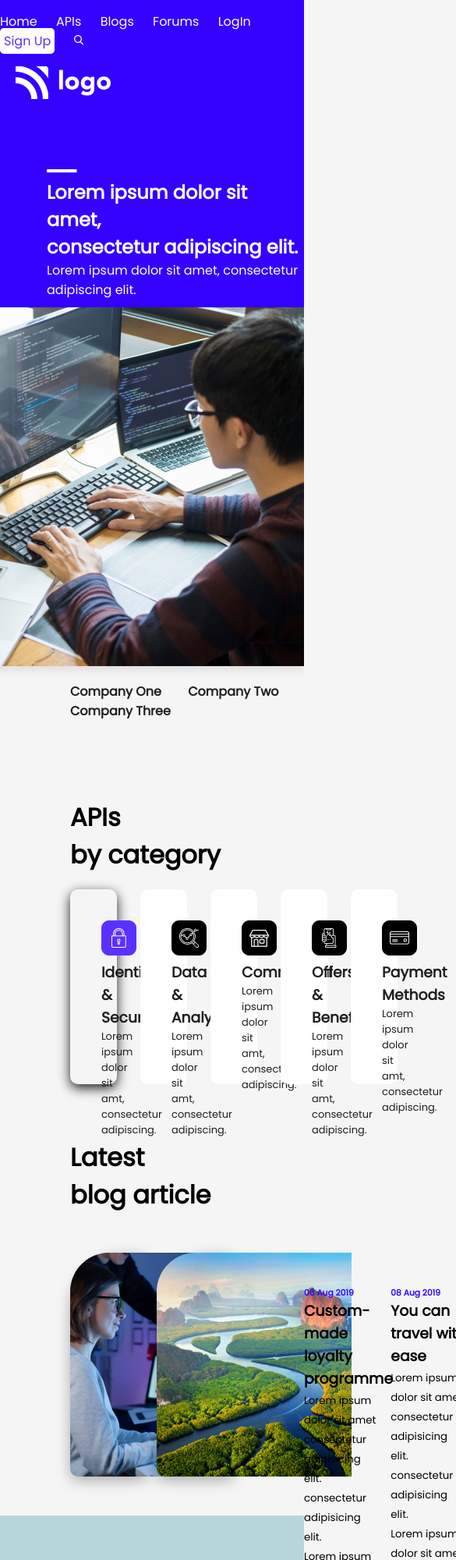
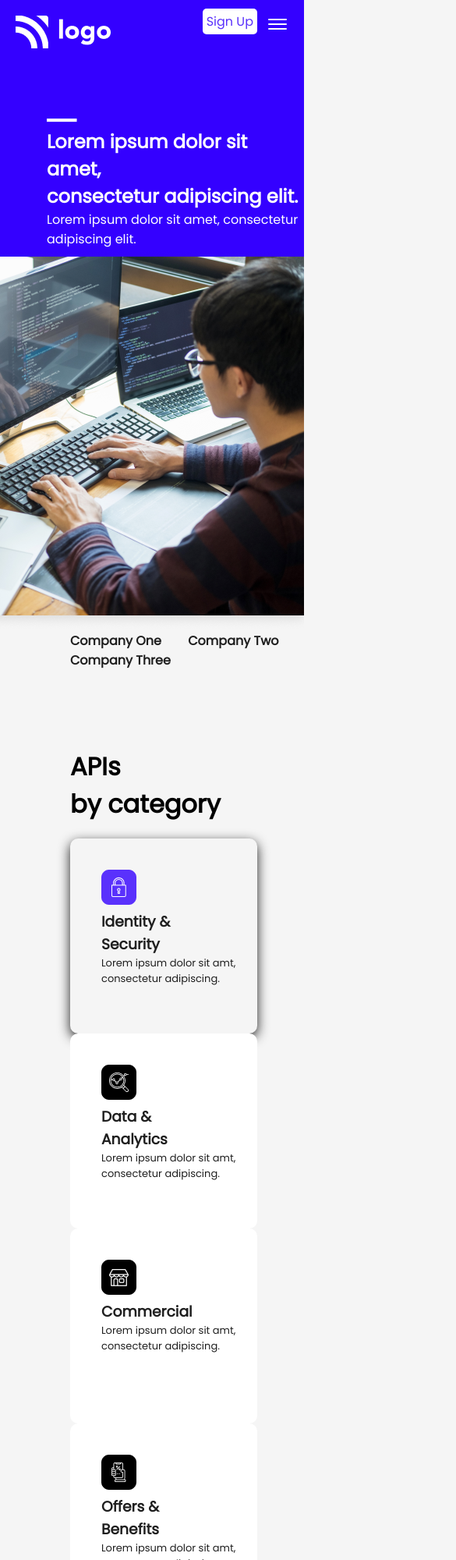
Before and after one commit to Ravikr973161/Api-blog-landing-page, a plain HTML site: page index.html in a window 390 px wide. Shown: the top 2000 px of the page at 78% size, 585 px wide, since content can reach past the window. Drawn offline with nearby package versions, Linux system fonts and the light colour scheme.

Commit message:
media query addded

```diff
--- a/index.html
+++ b/index.html
@@ -19,6 +19,7 @@
             <a class="nav-item">Forums</a>
             <a class="nav-item">LogIn</a>
             <a class="nav-item-active">Sign Up</a>
+            <ion-icon class="nav-item mob-menu" name="menu-outline"></ion-icon>
             <svg class="nav-item" width="13" height="13" viewBox="0 0 13 13" fill="none" xmlns="http://www.w3.org/2000/svg">
             <path fill-rule="evenodd" clip-rule="evenodd" d="M8.85903 8.24401L11.816 11.321L11.815 11.322C11.991 11.4877 12.0614 11.7369 11.9982 11.9703C11.9349 12.2036 11.7483 12.3831 11.5127 12.4372C11.2771 12.4914 11.0308 12.4113 10.872 12.229L7.89103 9.12901C7.04998 9.72236 6.04531 10.0397 5.01603 10.037C2.66419 10.0372 0.627975 8.40344 0.118589 6.10743C-0.390797 3.81142 0.763438 1.46979 2.89472 0.475412C5.02599 -0.518963 7.56198 0.100953 8.99418 1.96641C10.4264 3.83187 10.3702 6.44192 8.85903 8.24401ZM8.44412 3.59725C7.86941 2.21135 6.51636 1.3082 5.01603 1.30901C2.9693 1.31231 1.31123 2.97128 1.30903 5.01801C1.30903 6.51834 2.21291 7.8709 3.59912 8.44487C4.98532 9.01883 6.58078 8.70114 7.64139 7.63996C8.702 6.57878 9.01883 4.98314 8.44412 3.59725Z" fill="white"/>
             </svg>
@@ -192,5 +193,8 @@
             </div>
 
         </div>
+
+        <script type="module" src="https://unpkg.com/ionicons@5.5.2/dist/ionicons/ionicons.esm.js"></script>
+        <script nomodule src="https://unpkg.com/ionicons@5.5.2/dist/ionicons/ionicons.js"></script>
 </body>
 </html>
--- a/style.css
+++ b/style.css
@@ -285,3 +285,56 @@ li:nth-child(3n){
   .list-items{
     margin-right: 20px;
   }
+
+  nav .mob-menu{
+    display: none;
+  }
+
+ @media only screen and (max-width:500px){
+
+.nav-item{
+  display: none;
+}
+
+nav .mob-menu{
+  display:block;
+  font-size: 2rem;
+  position: relative;
+  left: 80px;
+  bottom: 25px;
+}
+
+.cards{
+  display: flex;
+  flex-direction: column;
+}
+.card{
+ width: 80%;
+}
+.card-active{
+  width: 80%;
+}
+
+.blog-cards{
+  display:flex;
+  flex-direction: column;
+}
+
+.blog-card{
+  margin-top: 150px;
+  width: 50%;
+}
+
+.download-email{
+  display: none;
+}
+.footer-right{
+  display: none;
+}
+
+.blog-card{
+  display: flex;
+  flex-direction: column;
+}
+
+ }
```
Also changed, not shown: 1 other file.
